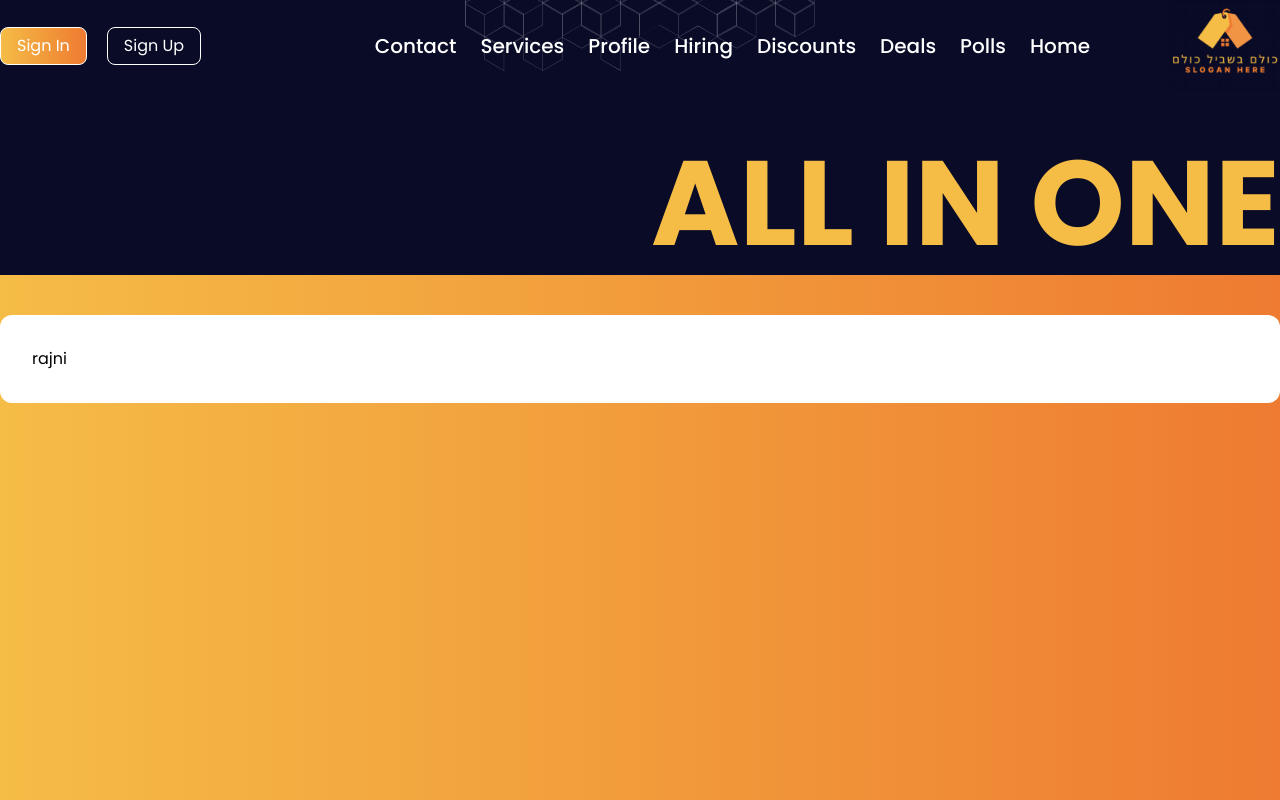
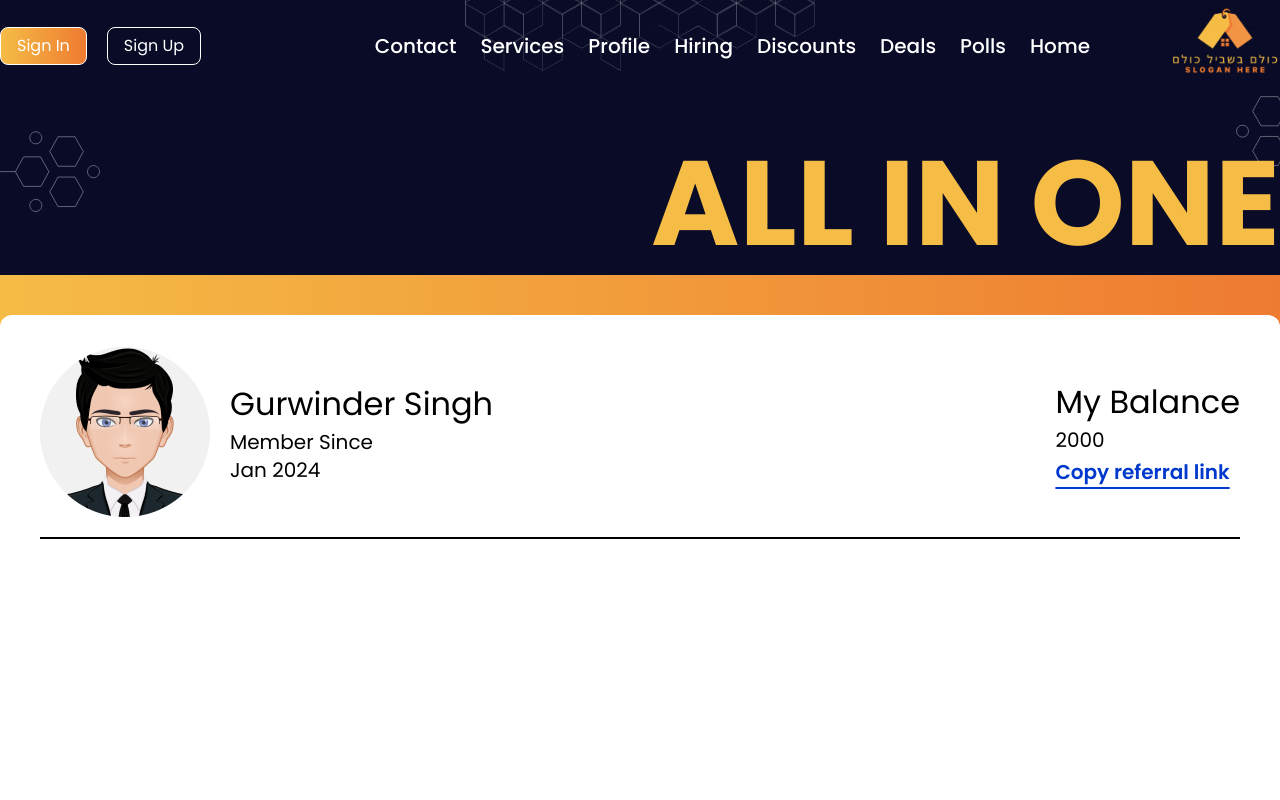
Before and after one commit to whoguri/kulam, a Next.js app: page /profile in a window 1280 px wide. Shown: the top 800 px of the page. Built offline with nearby package versions, Linux system fonts and the light colour scheme.

Commit message:
Updated UI

```diff
--- a/src/app/page.js
+++ b/src/app/page.js
@@ -1,8 +1,6 @@
 import Hero from "@/components/Hero";
-import Title from "@/components/Title";
 export default function Home() {
   return (<>
-    <Title />
     <Hero />
   </>
   );
--- a/src/app/profile/page.js
+++ b/src/app/profile/page.js
@@ -1,11 +1,31 @@
+import Image from "next/image";
+
 export default function Profile() {
-    return <div >
+    return <div>
         <div className="max-w-7xl mx-auto py-10 h-screen">
             <div>
-                <div className="!flex justify-between gap-10 py-8 px-8 bg-white rounded-xl">
-                    <div>rajni</div>
+                <div className="py-8 px-10 bg-white rounded-xl h-[90vh]">
+                    <div className="flex items-center justify-between w-full">
+                        <div className="flex items-center gap-5">
+                            <Image src="/images/user.png" alt="user" height={170} width={170} />
+                            <div>
+                                <div className="capitalize text-[32px]">Gurwinder Singh</div>
+                                <div className="capitalize text-xl">Member Since</div>
+                                <div className="capitalize text-xl"> Jan 2024</div>
+                            </div>
+                        </div>
+                        <div>
+                            <div className="capitalize text-[32px]">My Balance</div>
+                            <div className="capitalize text-xl">2000</div>
+                            <div className="text-xl font-semibold text-[#0039CC] underline underline-offset-8 pt-1"> Copy referral link</div>
+                        </div>
+                    </div>
+                    <hr className="border-b border-black mt-5" />
+
                 </div>
+
             </div>
+
         </div>
     </div>
 }
--- a/src/components/Banner.js
+++ b/src/components/Banner.js
@@ -6,7 +6,7 @@ export default function Banner({ title }) {
     const pathname = usePathname()
     const isHome = pathname === "/"
 
-    return <div className="bg-background">
+    return <div className="bg-background relative overflow-hidden">
         <div className="max-w-7xl mx-auto pt-10 relative z-20">
             {isHome &&
                 <div className="flex items-center gap-5 justify-end">
@@ -26,5 +26,8 @@ export default function Banner({ title }) {
             </div>}
             {isHome && <Image src="/images/title.svg" width={50} height={50} className="w-[400px] mx-auto absolute bottom-0 right-0 z-10 left-0" />}
         </div>
+        <Image src="/images/title2.svg" width={50} height={50} className="w-[100px] mx-auto absolute top-10 z-10 left-0" />
+        <Image src="/images/title2.svg" width={50} height={50} className="w-[100px] mx-auto absolute top-0 z-10 -right-14 rotate-180" />
+
     </div>
 }
--- a/src/components/Title.js
+++ /dev/null
@@ -1,16 +0,0 @@
-import Image from "next/image";
-import Banner from "./Banner";
-
-export default function Title() {
-    return (<>
-        <div className="bg-background relative overflow-hidden">
-
-            <div className="max-w-7xl mx-auto pt-10 relative z-20">
-
-            </div>
-            <Image src="/images/title2.svg" width={50} height={50} className="w-[100px] mx-auto absolute top-10 z-10 left-0" />
-            <Image src="/images/title2.svg" width={50} height={50} className="w-[100px] mx-auto absolute top-0 z-10 -right-14 rotate-180" />
-        </div>
-    </>
-    );
-}
```
Also changed, not shown: public/images/user.png (added).
